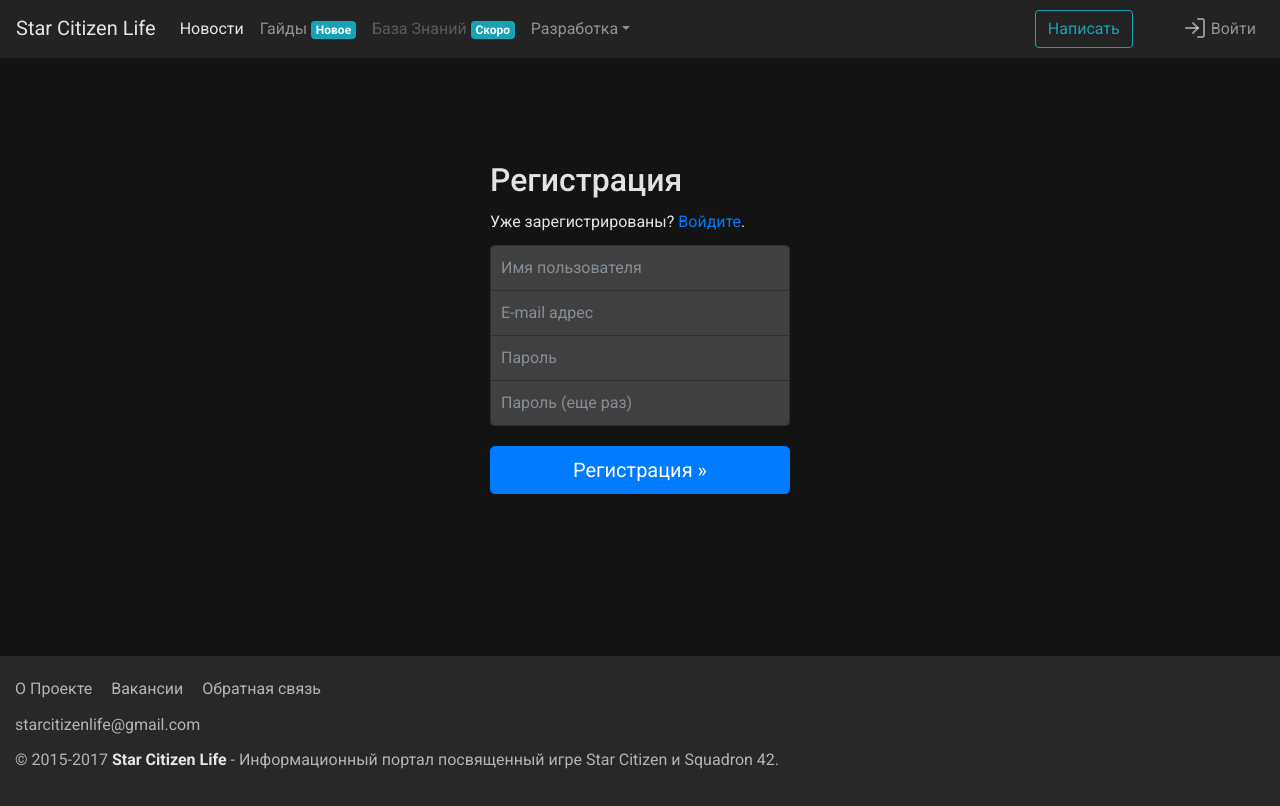
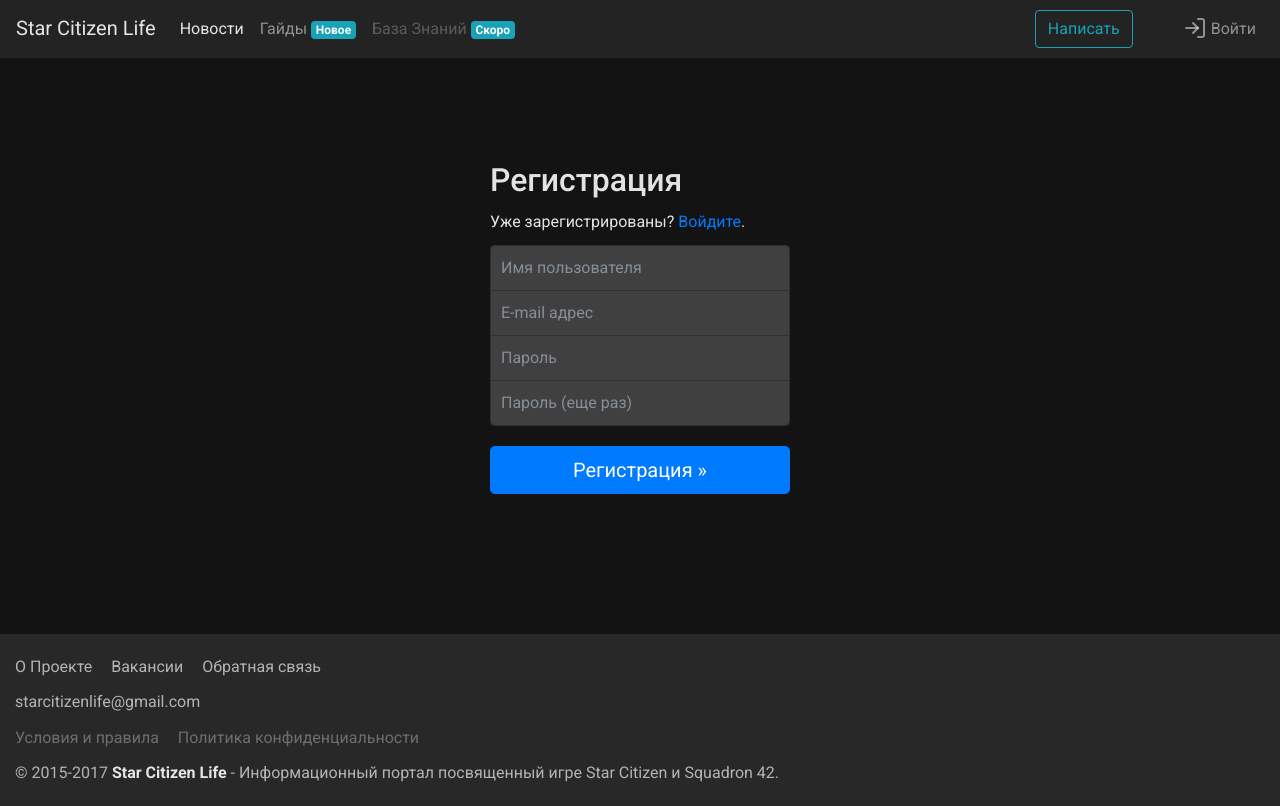
Before and after one commit to ModPhoenix/SCL, a Django app: page /accounts/signup/ in a window 1280 px wide. Run offline with Django 3.2, Linux system fonts and the light colour scheme; parts of the project's set-up code (start-up, migrations or seed data) failed here and were passed over; some libraries are stand-ins or nearby versions.

Commit message:
Настройка прав доступа для неавторизованых пользователей

```diff
--- a/static/css/main.css
+++ b/static/css/main.css
@@ -311,7 +311,6 @@ nav .btn-create {
 /* Footer start */
 
 .footer {
-  min-height: 150px;
   margin-top: 50px;
   color: rgb(180, 180, 180);
   background-color: rgb(40, 40, 40);
@@ -344,9 +343,18 @@ nav .btn-create {
   padding-bottom: 20px;
 }
 
+.footer-agreement,
 .footer-links,
 .footer-contact {
   margin-bottom: 10px;
+}
+
+.footer .footer-agreement a {
+  color: rgba(180, 180, 180, 0.5);
+}
+
+.footer .footer-agreement a:hover {
+  color: rgb(180, 180, 180);
 }
 
 .footer a {
--- a/templates/comments/comments_list.html
+++ b/templates/comments/comments_list.html
@@ -29,6 +29,7 @@
   </div>
   <div class="comments-footer comments-container">
     <div class="comments-form-reply">
+      {% if user.is_authenticated %}
       <img alt="@{{ user.username }}" class="comments-form-user-thumbnail rounded" width="40" height="40" src="{{ user.avatar_thumbnail_40.url }}">
       <form class="clearfix" method="POST" action="{% url 'comments:add_comment' %}">
         {% csrf_token %}
@@ -41,6 +42,11 @@
           <div class="btn-comment-reply-cancel">Отменить</div>
         </div>
       </form>
+      {% else %}
+      <div class="alert alert-dark not-authenticated" role="alert">
+        <p>Только авторизованные пользователи могут оставлять комментарии. Пожалуйста, <a href="{% url 'account_login' %}" class="alert-link">Войдите</a> на сайт.</p>
+      </div>
+      {% endif %}
   </div>
   </div>
 </div>
--- a/templates/footer.html
+++ b/templates/footer.html
@@ -4,12 +4,16 @@
             <div class="col-md-12 nav-footer">
                 <div class="footer-links">
                     <a href="/about/">О Проекте</a>
-                    <a href="#">Вакансии</a>
+                    <a href="/careers/">Вакансии</a>
                     <a href="#" id="feedback-btn">Обратная связь</a>
                 </div>
                 <div class="footer-contact">
                     <a class="" href="mailto:starcitizenlife@gmail.com">starcitizenlife@gmail.com</a>
                 </div>
+                <p class="footer-agreement">
+                    <a href="/terms/">Условия и правила</a>
+                    <a href="/privacy/">Политика конфиденциальности</a>
+                </p>
             </div>
             <div class="col-md-12 site-footer">
                 <p>© 2015-2017<span class="site-name"> Star Citizen Life </span>- Информационный портал посвященный игре Star Citizen и Squadron 42.</p>
--- a/templates/nav.html
+++ b/templates/nav.html
@@ -16,6 +16,7 @@
       <li class="nav-item">
         <a class="nav-link disabled" href="#">База Знаний <span class="badge badge-info">Скоро</span></a>
       </li>
+      {% if user.is_staff %}
       <li class="nav-item dropdown">
         <a class="nav-link dropdown-toggle" href="http://example.com" id="dropdown01" data-toggle="dropdown" aria-haspopup="true"
           aria-expanded="false">Разработка</a>
@@ -25,6 +26,7 @@
           <a class="dropdown-item" href="#">Something else here</a>
         </div>
       </li>
+      {% endif %}
     </ul>
     <a class="link-create" href="{% url 'blog:create_post' %}"><button type="button" class="btn btn-outline-info btn-create">Написать</button></a>
 
```
Also changed, not shown: guides/views.py (+8 -0 lines), db.sqlite3.
